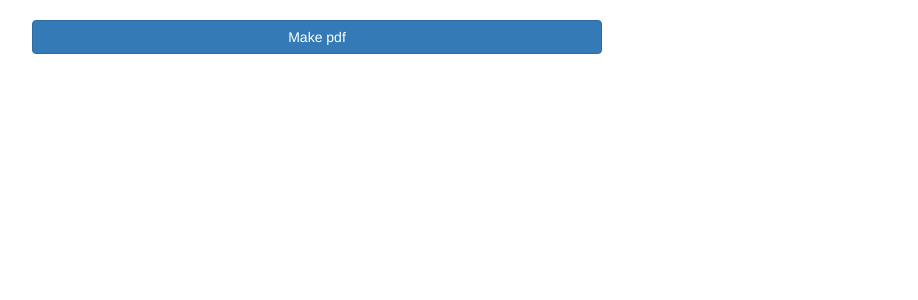
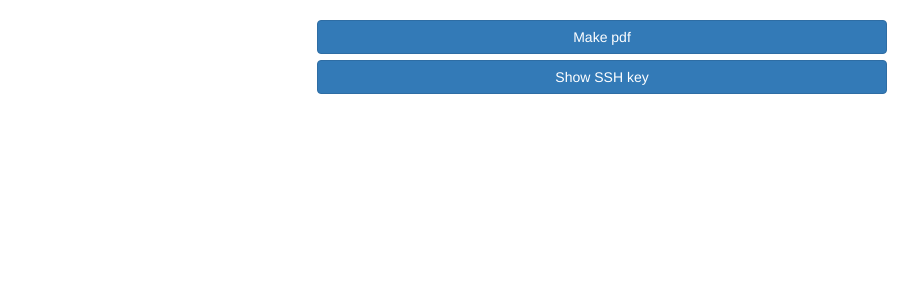
Before and after one commit to bushido-00144/tex2pdf, a Flask app: page / in a window 1280 px wide. Shown: the part 52-352 px from the top of the page, without its empty margins (38-956 px from the left). Run offline with Flask 2, Linux system fonts and the light colour scheme; the visitor is signed in with stand-in values (Sample User, id 1); some libraries are stand-ins or nearby versions.

Commit message:
show user ssh-key

```diff
--- a/main.py
+++ b/main.py
@@ -19,7 +19,9 @@ def before_request():
 
 @app.route("/")
 def index():
-    return render_template('index.html')
+    username = session['username']
+    pub_key = createKey.getPubKey(username)
+    return render_template('index.html', ssh_key=pub_key)
 
 @app.route('/login', methods=['GET', 'POST'])
 def login():
@@ -37,6 +39,7 @@ def _is_account_valid():
     if request.form.get('username') is not None:
         username = request.form.get('username')
         if createKey.getPubKey(username) != "ERROR":
+            session['username'] = username
             return True
     return False
 
--- a/templates/index.html
+++ b/templates/index.html
@@ -1,16 +1,24 @@
 {% extends "layout.html" %}
 {% block content %}
-<!-- Form
-    ================================================== -->
-    <div class="form">
     <div class="container">
         <div class="row">
             <div class="col-md-12">
                 <a href="/makepdf">
-                        <button class="col-sm-6 btn btn-primary">Make pdf</button>
+                    <button class="col-sm-6 col-md-offset-3 btn btn-primary">Make pdf</button>
                 </a>
+                <br><br>
+                <button class="col-sm-6 col-md-offset-3 btn btn-primary" id="show-ssh-key">Show SSH key</button>
+                <br>
+                <br>
+                <div class="well "id="ssh-key" style="display:none;clear:both;word-wrap: break-word;">
+                    {{ ssh_key }}
                 </div>
             </div>
         </div>
     </div>
+    <script type='text/javascript'>
+        $('#show-ssh-key').click(function() {
+            $('#ssh-key').toggle();
+        });
+    </script>
 {% endblock %}
```
Lines whose indentation alone changed are shown as unchanged.
